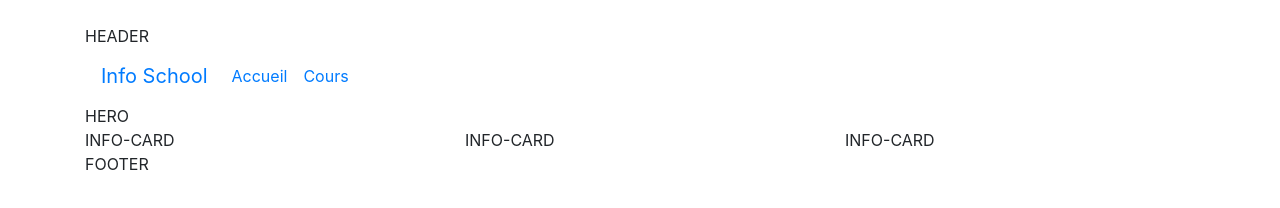
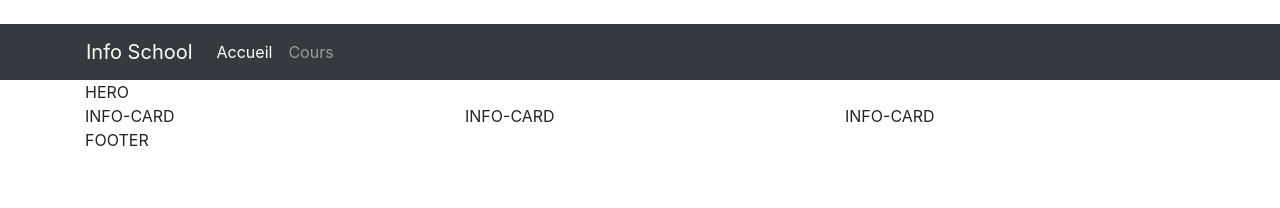
Before and after one commit to mhihmi/OC-Bootstrap4, a plain HTML site: page P3-Ch1_Ajout_de_composants/index.html in a window 1280 px wide. Drawn offline with nearby package versions, Linux system fonts and the light colour scheme.

Commit message:
Ajout de couleurs et bg + container header

```diff
--- a/P3-Ch1_Ajout_de_composants/index.html
+++ b/P3-Ch1_Ajout_de_composants/index.html
@@ -1,19 +1,13 @@
 <!doctype html>
-
 <html lang="fr">
-
-
 
 <head>
 
     <!-- Required meta tags -->
-
     <meta charset="utf-8">
     <meta name="viewport" content="width=device-width, initial-scale=1, shrink-to-fit=no">
 
     <!-- Bootstrap CSS -->
-
-
     <link rel="stylesheet" href="https://stackpath.bootstrapcdn.com/bootstrap/4.4.1/css/bootstrap.min.css"
         integrity="sha384-Vkoo8x4CGsO3+Hhxv8T/Q5PaXtkKtu6ug5TOeNV6gBiFeWPGFN9MuhOf23Q9Ifjh" crossorigin="anonymous">
 
@@ -24,11 +18,11 @@
 
 <body>
 
-    <div class="container">
-        <div class="row">
-            <div class="col-12">
-                HEADER
-                <nav class="navbar navbar-expand ">
+    <!-- Header -->
+    <div class="bg-dark">
+        <div class="container">
+            <div class="row">
+                <nav class="col navbar navbar-expand navbar-dark">
                     <a href="index.html" class="navbar-brand">Info School</a>
                     <ul class="navbar-nav">
                         <li class="nav-item active" href="index.html">
@@ -41,6 +35,11 @@
                 </nav>
             </div>
         </div>
+    </div>
+
+    <!-- Reste de la page -->
+
+    <div class="container">
         <div class="row">
             <div class="col-12">
                 HERO
```
